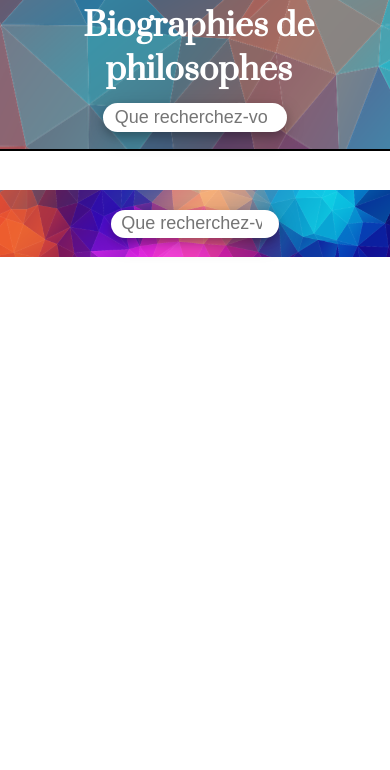
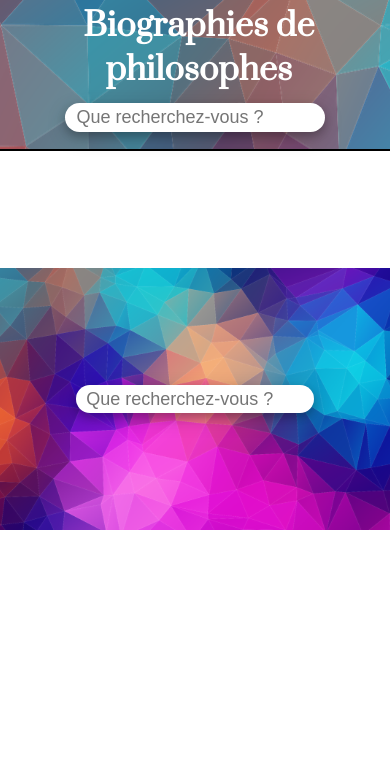
Before and after one commit to maxime-siegl/autocompletion, a PHP site: page / in a window 390 px wide. Shown: the top 770 px of the page. Run offline with PHP 8.4, Linux system fonts and the light colour scheme; some libraries are stand-ins or nearby versions.

Commit message:
css responsive ameliorer

```diff
--- a/style.css
+++ b/style.css
@@ -161,6 +161,21 @@ footer p{
     margin-top: 3%;
   }
 
+  .main_index{
+    margin-top:30%;
+    background-image: url("img/triangles.png");
+    padding-top: 30%;
+    padding-bottom: 30%;
+    text-align: center;
+    background-position: center;
+    background-repeat: no-repeat;
+    background-size:cover;
+  }
+
+  .input_index{
+    width: 60%;
+  }
+
   .main_recherche p{
     width: 95%;
   }
```
